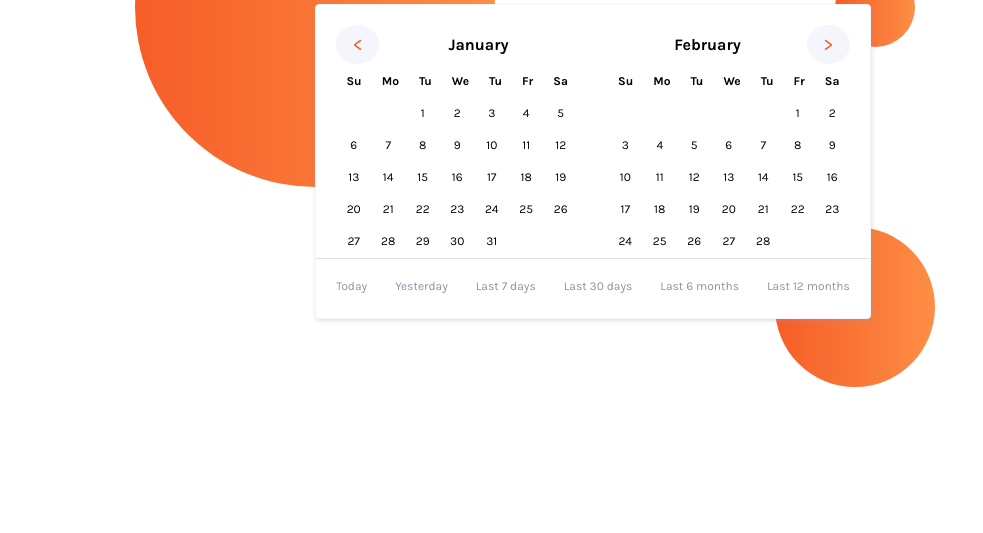
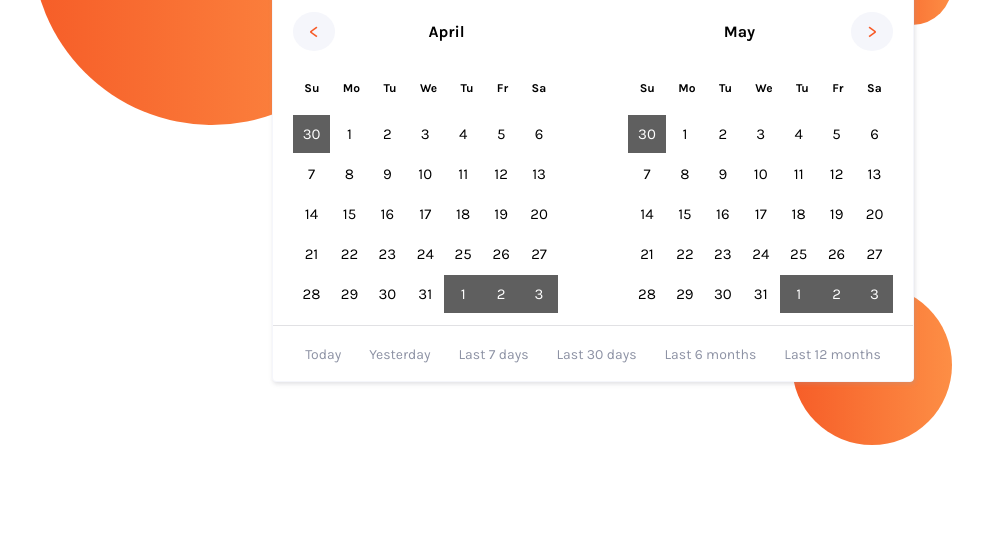
Before and after one commit to Arthur-Ferreira/DatePicker, a plain HTML site: page index.html in a window 1280 px wide. Shown: the part 267-800 px from the top of the page, without its empty margins (47-1030 px from the left). Drawn offline with Linux system fonts and the light colour scheme.

Commit message:
Rendering the calendar to be changed dynamically

```diff
--- a/calendar.js
+++ b/calendar.js
@@ -20,27 +20,52 @@ function selectMonth(event) {
     return
   }
 
-  const selectedMonth = event.target
+//   const selectedMonth = event.target
 
-  console.dir(selectedMonth)
-  console.dir(monthList)
-  // lastMonthTitleElement.innerText = `${months}`
+//   console.dir(selectedMonth)
+//   console.dir(monthList)
+//   lastMonthTitleElement.innerText = `${months[month]}`
 
 
   closeMonthMenu()
 }
 
 
+
 function renderCalendar() {
-  let lastDateOfMonth = new Date(year, month + 1, 0).getDate()
+
+  let firstDayOfMonth = new Date(currentYear, currentMonth, 1).getDay()
+  let lastDateOfMonth = new Date(currentYear, currentMonth + 1, 0).getDate()
+
+  let lastDayOfMonth = new Date(currentYear, currentMonth, lastDateOfMonth).getDay()
+  let lastDateOfLastMonth = new Date(currentYear, currentMonth, 0).getDate()
+
   let liTag = ''
 
-  for (let i = 1; i <= lastDateOfMonth; i++) {
-    liTag = `<li>${i}</li>`
+  for (let i = firstDayOfMonth; i > 0; i--) {
+    liTag += `<li class="inactive">${lastDateOfLastMonth - i + 1}</li>`
   }
 
+  for (let i = 1; i <= lastDateOfMonth; i++) {
+    liTag += `<li>${i}</li>`
+  }
 
+  for (let i = lastDayOfMonth; i < 6; i++) {
+    liTag += `<li class="inactive">${i - lastDayOfMonth + 1}</li>`
+  }
+
+  lastMonthTitleElement.innerText = `${months[currentMonth - 1]}`
+  currentMonthElement.innerText = `${months[currentMonth]}`
+
+  daysLists.forEach(list => [
+    list.innerHTML = liTag
+  ])
 }
+
+
+
+
+
 
 
 
--- a/index.html
+++ b/index.html
@@ -61,10 +61,17 @@
 
       <section id="last-month">
         <nav>
-          <div class="left-arrow">
-            <p>&lt;</p>
-          </div>
-          <h2 id="last-month-title">January</h2>
+          <ul>
+            <li class="left-arrow">
+              <p>&lt;</p>
+            </li>
+            <li id="last-month-title">
+              <h2>January</h2>
+            </li>
+            <li class="right-arrow">
+              <p>&gt;</p>
+            </li>
+          </ul>
         </nav>
         <div class="week-days">
           <ul>
@@ -78,56 +85,23 @@
           </ul>
         </div>
         <div class="month-days">
-          <ul class="days-list">
-            <li></li>
-            <li></li>
-            <li>1</li>
-            <li>2</li>
-            <li>3</li>
-            <li>4</li>
-            <li>5</li>
-
-            <li>6</li>
-            <li>7</li>
-            <li>8</li>
-            <li>9</li>
-            <li>10</li>
-            <li>11</li>
-            <li>12</li>
-
-            <li>13</li>
-            <li>14</li>
-            <li>15</li>
-            <li>16</li>
-            <li>17</li>
-            <li>18</li>
-            <li>19</li>
-
-            <li>20</li>
-            <li>21</li>
-            <li>22</li>
-            <li>23</li>
-            <li>24</li>
-            <li>25</li>
-            <li>26</li>
-
-            <li>27</li>
-            <li>28</li>
-            <li>29</li>
-            <li>30</li>
-            <li>31</li>
-            <li></li>
-            <li></li>
-          </ul>
+          <ul class="days-list"></ul>
         </div>
       </section>
 
       <section id="current-month">
         <nav>
-          <h2 id="current-month-title">February</h2>
-          <div class="right-arrow">
-            <p>&gt;</p>
-          </div>
+          <ul>
+            <li class="left-arrow">
+              <p>&lt;</p>
+            </li>
+            <li id="current-month-title">
+              <h2>February</h2>
+            </li>
+            <li class="right-arrow">
+              <p>&gt;</p>
+            </li>
+          </ul>
         </nav>
         <div class="week-days">
           <ul>
@@ -141,47 +115,7 @@
           </ul>
         </div>
         <div class="month-days">
-          <ul class="days-list">
-            <li></li>
-            <li></li>
-            <li></li>
-            <li></li>
-            <li></li>
-            <li>1</li>
-            <li>2</li>
-
-            <li>3</li>
-            <li>4</li>
-            <li>5</li>
-            <li>6</li>
-            <li>7</li>
-            <li>8</li>
-            <li>9</li>
-
-            <li>10</li>
-            <li>11</li>
-            <li>12</li>
-            <li>13</li>
-            <li>14</li>
-            <li>15</li>
-            <li>16</li>
-
-            <li>17</li>
-            <li>18</li>
-            <li>19</li>
-            <li>20</li>
-            <li>21</li>
-            <li>22</li>
-            <li>23</li>
-
-            <li>24</li>
-            <li>25</li>
-            <li>26</li>
-            <li>27</li>
-            <li>28</li>
-            <li></li>
-            <li></li>
-          </ul>
+          <ul class="days-list"></ul>
         </div>
       </section>
     </article>
--- a/scripts.js
+++ b/scripts.js
@@ -15,8 +15,8 @@ const months = [
 
 
 const daysLists = document.querySelectorAll('.days-list')
-const lastMonthTitleElement = document.getElementById('last-month-title')
-const currentMonthElement = document.getElementById('current-month-title')
+const lastMonthTitleElement = document.querySelector('#last-month-title h2')
+const currentMonthElement = document.querySelector('#current-month-title h2')
 const bgBlurElement = document.getElementById('bg-blur')
 const monthPopUpElement = document.getElementById('month-popup')
 const monthList = document.getElementById('month-list')
@@ -24,12 +24,12 @@ const monthList = document.getElementById('month-list')
 
 
 const date = new Date()
-const year = date.getFullYear()
-const month = date.getMonth()
+const currentYear = date.getFullYear()
+const currentMonth = date.getMonth()
 
 
-daysLists.forEach(list => {
-  listenForClicks(list)
+daysLists.forEach(day => {
+  listenForClicks(day)
 })
 
 function listenForClicks(objs) {
@@ -44,3 +44,6 @@ lastMonthTitleElement.addEventListener('click', openMonthMenu)
 currentMonthElement.addEventListener('click', openMonthMenu)
 bgBlurElement.addEventListener('click', closeMonthMenu)
 monthList.addEventListener('click', selectMonth)
+
+
+renderCalendar()
--- a/styles.css
+++ b/styles.css
@@ -23,7 +23,7 @@ body {
 
 header {
   text-align: center;
-  margin-bottom: 2rem;
+  margin: 2rem 0;
 }
 
 header h1 {
@@ -31,7 +31,11 @@ header h1 {
 }
 
 main {
-  padding: 2rem 0 0.5rem 0;
+
+  width: 38rem;
+
+  margin: 0 auto;
+  padding: 1rem 0;
 
   text-align: center;
 
@@ -44,26 +48,33 @@ main {
 }
 
 article {
-  display: flex;
-  align-items: center;
-  justify-content: center;
-  gap: 3rem;
+
   font-size: 1.2rem;
 }
 
+nav {
+  padding: 2rem;
+}
 
-nav {
+nav ul {
   font-size: 1rem;
+
+  list-style: none;
 
   display: flex;
   align-items: center;
   justify-content: space-between;
+
+  cursor: pointer;
 }
 
 nav h2 {
+  width: 100%;
+
   font-size: 1.6rem;
+  font-weight: bold;
+
   margin: 0 auto;
-  cursor: pointer;
 }
 
 nav p {
@@ -76,17 +87,19 @@ nav p {
 }
 
 footer {
-  font-size: 1.2rem;
-  padding: 1.2rem .6rem;
+  font-size: 1.4rem;
+  padding: 1.2rem .6rem 0 .6rem;
 
   border-top: 1px solid rgba(157, 156, 166, 0.3);
 }
 
 footer ul {
   list-style: none;
+
   display: flex;
   align-items: center;
   justify-content: center;
+  flex-wrap: wrap;
 }
 
 footer ul li {
@@ -104,8 +117,8 @@ footer ul li:hover {
 #month-popup {
   position: fixed;
   top: 34%;
-  left: 40%;
-  width: 20%;
+  left: 22%;
+  min-width: 28rem;
 
   background-color: white;
   border-radius: 6px;
@@ -168,16 +181,22 @@ footer ul li:hover {
   border-color: rgba(247, 89, 37, 0.3);
 }
 
+/* End of Pop Up Section */
 
-.week-days {
-  width: 100%;
+#last-month {
+  display: none;
+}
+
+.week-days,
+.month-days {
+  padding: 0 2rem;
 }
 
 .week-days ul {
-  font-size: 1.2rem;
   list-style: none;
   display: flex;
   align-items: center;
+  justify-content: space-around;
 }
 
 .week-days ul li {
@@ -189,11 +208,13 @@ footer ul li:hover {
   list-style: none;
   display: grid;
   grid-template-columns: repeat(7, 1fr);
+  margin: 1rem 0;
 }
 
 .month-days ul li {
-  padding: 0.8rem;
+  font-size: 1.5rem;
   margin-bottom: .2rem;
+  padding: 1rem;
   cursor: pointer;
 }
 
@@ -215,7 +236,7 @@ footer ul li:hover {
   background: linear-gradient(90deg, #f65d28, #fd8e45);
   position: absolute;
   top: -12rem;
-  left: -18rem;
+  left: -26rem;
   z-index: -1;
 }
 
@@ -225,8 +246,8 @@ footer ul li:hover {
   border-radius: 50%;
   background: linear-gradient(to right, #f65d28, #fd8e45);
   position: absolute;
-  top: 28rem;
-  left: 46rem;
+  top: 38rem;
+  left: 26rem;
   z-index: -1;
 }
 
@@ -237,7 +258,7 @@ footer ul li:hover {
   background: linear-gradient(to right, #f65d28, #fd8e45);
   position: absolute;
   top: 2rem;
-  left: 52rem;
+  left: 34rem;
   z-index: -1;
 }
 
@@ -247,6 +268,11 @@ footer ul li:hover {
   border-radius: 100%;
   color: rgb(255, 255, 255);
   background: rgb(247, 89, 37);
+}
+
+.inactive {
+  color: rgb(255, 255, 255);
+  background: rgb(95, 95, 95);
 }
 
 .start-element {
@@ -266,3 +292,88 @@ footer ul li:hover {
   color: rgb(255, 255, 255);
   background: rgb(247, 89, 37);
 }
+
+
+
+@media (min-width: 699px) {
+
+
+
+  header h1 {
+    font-size: 4.8rem;
+    color: rgb(247, 89, 37);
+  }
+
+  main {
+    width: fit-content;
+  }
+
+  article {
+    display: flex;
+    align-items: center;
+    justify-content: center;
+    gap: 3rem;
+    font-size: 1.2rem;
+  }
+
+
+  /* Month Pop Up Section */
+
+  #month-popup {
+    position: fixed;
+    top: 34%;
+    left: 34%;
+    min-width: 28rem;
+
+    background-color: white;
+    border-radius: 6px;
+    box-shadow: 0 1px 6px rgb(0, 0, 0);
+    display: none;
+  }
+
+  /* End Of Pop Up Section */
+
+  /* Month Section */
+
+  #last-month {
+    display: block;
+  }
+
+  #last-month .right-arrow {
+    display: none;
+  }
+
+  #current-month .left-arrow {
+    display: none;
+  }
+
+  #last-month-title,
+  #current-month-title {
+    width: 100%;
+  }
+
+  /* Background Section */
+
+  .backdrop {
+    position: relative;
+  }
+
+  .big-circle {
+    position: absolute;
+    top: -12rem;
+    left: -24rem;
+  }
+
+  .medium-circle {
+    position: absolute;
+    top: 40rem;
+    left: 52rem;
+  }
+
+  .small-circle {
+    position: absolute;
+    top: 6rem;
+    left: 60rem;
+  }
+
+}
```
